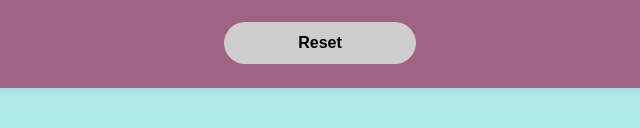
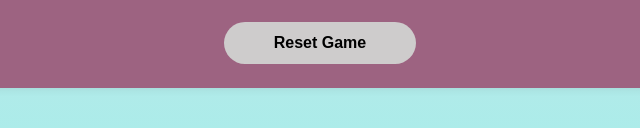
Before and after one commit to Alefiya21/NucleusTeq-Training, a plain HTML site: page Javascript Assignment 1/index.html in a window 1280 px wide. Shown: the part 636-764 px from the top of the page, 320-960 px from the left. Drawn offline with Linux system fonts and the light colour scheme.

Commit message:
Dice Game

```diff
--- a/Javascript Assignment 1/index.html
+++ b/Javascript Assignment 1/index.html
@@ -40,7 +40,7 @@
                 <button id="roll-dice">Roll Dice</button>
                 <button id="save-score">Save Score</button>
             </div>
-            <button id="reset-game" class="reset-btn">Reset</button>
+            <button id="reset-game" class="reset-btn">Reset Game</button>
         </div>
     </div>
 
```
